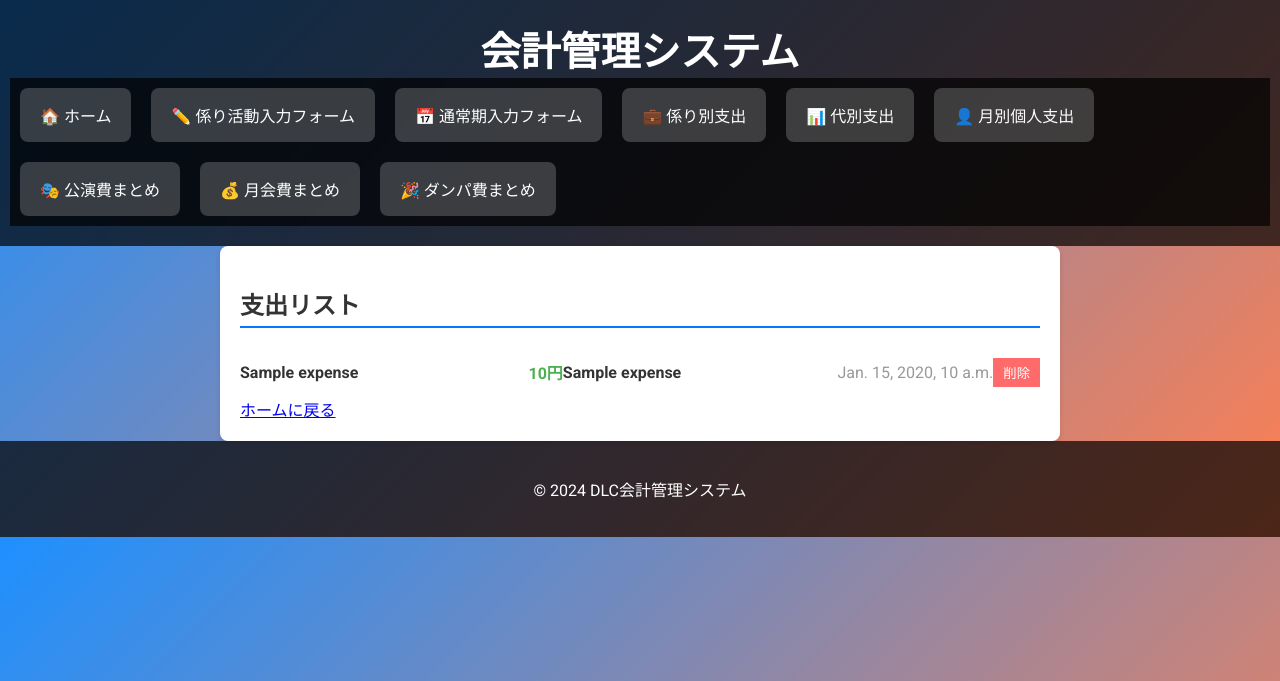
After one commit to Shiki-dance/accounting-management, a Django app: template accounting/templates/accounting/category_expense_list.html in a window 1280 px wide. The commit adds this page. Shown: the top 681 px of the page. Run offline with Django 3.2, Linux system fonts and the light colour scheme; the template is opened without the code that fills it: most values are stand-ins (such as "Sample title", 1, 10 or a date in 2020).

Commit message:
grafic changes

```diff
--- a/accounting/static/accounting/css/style.css
+++ b/accounting/static/accounting/css/style.css
@@ -255,7 +255,7 @@ footer {
     box-shadow: 0 2px 5px rgba(0, 0, 0, 0.1);
 }
 
-.age-title , .department-title{
+.age-title , .department-title, .page-title{
     font-size: 18px;
     font-weight: bold;
     margin-bottom: 10px;
@@ -398,3 +398,41 @@ footer {
     font-weight: bold;
     color: #333;
 }
+
+.expense-category {
+    flex: 2;
+    font-weight: bold;
+    color: #333;
+}
+
+/*削除ボタン*/
+
+.btn-delete {
+    background-color: #ff6b6b;
+    color: #fff;
+    border: none;
+    padding: 5px 10px;
+    cursor: pointer;
+}
+
+.btn-delete:hover {
+    background-color: #ff4b4b;
+}
+
+.btn-confirm {
+    background-color: #ff6b6b;
+    color: #fff;
+    padding: 5px 10px;
+    border: none;
+    cursor: pointer;
+}
+
+.btn-cancel {
+    margin-left: 10px;
+    color: #007bff;
+    text-decoration: none;
+}
+
+.btn-cancel:hover {
+    text-decoration: underline;
+}
--- /dev/null
+++ b/accounting/templates/accounting/category_expense_list.html
@@ -0,0 +1,23 @@
+{% extends "accounting/base.html" %}
+
+{% block content %}
+<div class="page-container">
+    <h2 class="page-title">支出リスト</h2>
+    <ul class="expense-list">
+        {% for expense in expenses %}
+        <li class="expense-item">
+            <span class="expense-name">{{ expense.name }}</span>
+            <span class="expense-amount">{{ expense.amount }}円</span>
+            <span class="expense-category">{{ expense.category_name }}</span>
+            <span class="expense-date">{{ expense.date }}</span>
+            <form method="post" action="{% url 'delete_category_expense' expense.pk %}" class="delete-form">
+                {% csrf_token %}
+                <button type="submit" class="btn-delete">削除</button>
+            </form>
+        </li>
+        {% endfor %}
+    </ul>
+    <!-- ホームに戻るリンク -->
+    <a href="{% url 'index' %}">ホームに戻る</a>
+</div>
+{% endblock %}
--- a/accounting/urls.py
+++ b/accounting/urls.py
@@ -19,6 +19,8 @@ urlpatterns = [
     path('month-details/<int:year>/<int:month>/', views.month_details, name='month_details'),
     path('delete-expense/<int:expense_id>/', views.delete_expense, name='delete_expense'),  # 削除用URLパターン
     path('input_category/', views.input_category, name='input_category'),
+    path('category-expenses/', views.category_expense_list, name='category_expense_list'),
+    path('delete-category-expense/<int:pk>/', views.delete_category_expense, name='delete_category_expense'),
     path('view_public_performance/', views.view_public_performance, name='view_public_performance'),
     path('view_monthly_fee/', views.view_monthly_fee, name='view_monthly_fee'),
     path('view_dance_party/', views.view_dance_party, name='view_dance_party'),
```
Also changed, not shown: accounting/templates/accounting/delete_confirm.html (added, +13 -0 lines), accounting/views.py (+12 -0 lines), db.sqlite3.
